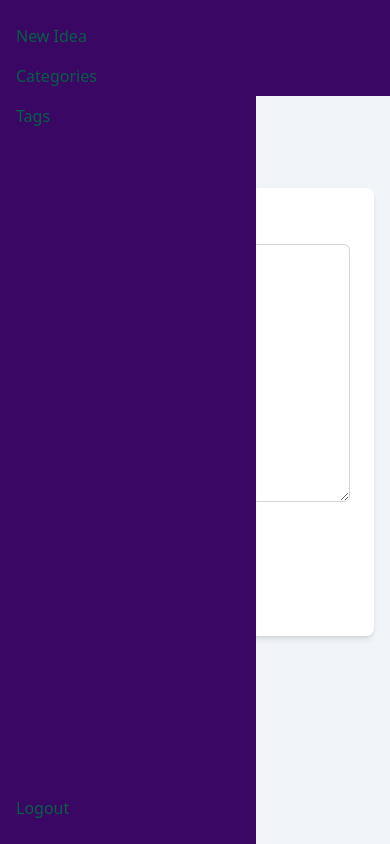
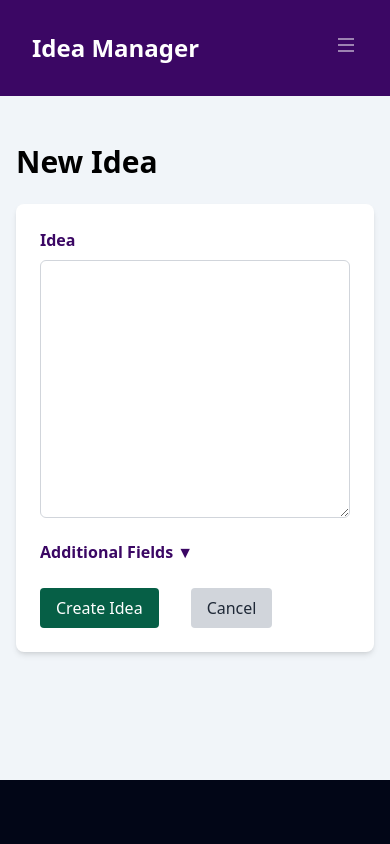
Before and after one commit to elleon003/notes_app, a Django app: page /ideas/create/ in a window 390 px wide. Run offline with Django 5.2, Linux system fonts and the light colour scheme; the visitor is signed in with stand-in values (Sample User, id 1); data that the repository does not hold is empty; some libraries are stand-ins or nearby versions.

Commit message:
Fixed mobile menu, improved app navigation

```diff
--- a/theme/templates/base.html
+++ b/theme/templates/base.html
@@ -1,24 +1,28 @@
 {% load static tailwind_tags %}
 <!DOCTYPE html>
-<html lang="en">
+<html lang="en" class="h-full">
   <head>
     <meta charset="UTF-8" />
     <meta name="viewport" content="width=device-width, initial-scale=1.0" />
     <title>{% block title %}Idea Manager{% endblock %}</title>
     {% tailwind_css %}
   </head>
-  <body class="bg-slate-100">
-    <a href="#main-content" class="sr-only focus:not-sr-only focus:absolute focus:top-0 focus:left-0 bg-purple-950 text-white p-2">Skip to main content</a>
+  <body class="bg-slate-100 flex flex-col h-full">
+    <a
+      href="#main-content"
+      class="sr-only focus:not-sr-only focus:absolute focus:top-0 focus:left-0 bg-purple-950 text-white p-2"
+      >Skip to main content</a
+    >
 
-    <header class="bg-purple-950 p-4">
-      {% include 'includes/nav.html' %}
-    </header>
+    <header class="bg-purple-950 p-4 text-white">{% include 'includes/nav.html' %}</header>
 
-    <main id="main-content" class="container mx-auto mt-8 px-4">
+    <main id="main-content" class="container mx-auto my-12 px-4 shrink-0">
       {% block content %}{% endblock %}
     </main>
 
-    <footer></footer>
+    <footer class="bg-slate-950 text-white mt-auto px-12 py-8">
+
+    </footer>
     <!-- Logout confirmation -->
     <script>
       document.addEventListener('DOMContentLoaded', (event) => {
@@ -39,28 +43,29 @@
       document.addEventListener('DOMContentLoaded', function() {
         const navToggle = document.getElementById('nav-toggle');
         const mobileMenu = document.getElementById('mobile-menu');
-          const mainContent = document.getElementById('main-content');
+        const menuIcon = navToggle.querySelector('svg:first-child');
+        const closeIcon = navToggle.querySelector('svg:last-child');
 
         function openMenu() {
-              mobileMenu.classList.add('open');
+          mobileMenu.classList.remove('-translate-x-full');
           navToggle.setAttribute('aria-expanded', 'true');
-              mobileMenu.setAttribute('aria-hidden', 'false');
-              document.body.style.overflow = 'hidden';
+          menuIcon.classList.add('opacity-0');
+          closeIcon.classList.remove('opacity-0');
         }
 
         function closeMenu() {
-              mobileMenu.classList.remove('open');
+          mobileMenu.classList.add('-translate-x-full');
           navToggle.setAttribute('aria-expanded', 'false');
-              mobileMenu.setAttribute('aria-hidden', 'true');
-              document.body.style.overflow = '';
+          menuIcon.classList.remove('opacity-0');
+          closeIcon.classList.add('opacity-0');
         }
 
         navToggle.addEventListener('click', function(e) {
           e.stopPropagation();
-              if (mobileMenu.classList.contains('open')) {
+          if (mobileMenu.classList.contains('-translate-x-full')) {
+            openMenu();
+          } else {
             closeMenu();
-              } else {
-                  openMenu();
           }
         });
 
@@ -78,6 +83,7 @@
       });
     </script>
 
+
     {% block extra_js %}{% endblock %}
   </body>
 </html>
--- a/theme/templates/ideas/idea_form.html
+++ b/theme/templates/ideas/idea_form.html
@@ -69,12 +69,15 @@ else %}New Idea{% endif %}
       </div>
     </div>
   </div>
-  <button
-    type="submit"
-    class="bg-emerald-800 text-white py-2 px-4 rounded hover:bg-purple-950"
-  >
-    {% if form.instance.pk %}Update{% else %}Create{% endif %} Idea
-  </button>
+  <div class="flex">
+    <button type="submit" class="bg-emerald-800 text-white py-2 px-4 rounded hover:bg-purple-950 hover:ease-in duration-300">
+      {% if form.instance.pk %}Update{% else %}Create{% endif %} Idea
+    </button>
+    <a href="{% url 'home' %}" class="bg-gray-300 text-gray-800 py-2 px-4 rounded ml-8 hover:bg-gray-400 hover:ease-in duration-300">
+        Cancel
+      </a>
+  </div>
+
 </form>
 {% endblock %}
 
--- a/theme/templates/includes/nav.html
+++ b/theme/templates/includes/nav.html
@@ -1,4 +1,4 @@
-<div class="container mx-auto flex justify-between items-center text-white">
+<div class="container mx-auto px-4">
   <nav class="flex items-center justify-between flex-wrap py-4">
     <div class="flex items-center flex-shrink-0 mr-6">
       <a href="{% url 'home' %}" class="font-bold text-2xl">Idea Manager</a>
@@ -6,11 +6,11 @@
     <div class="block lg:hidden">
       <button
   id="nav-toggle"
-        class="text-emerald-800 hover:text-emerald-600"
+  class="text-white relative w-6 h-6"
   aria-label="Toggle menu"
 >
   <svg
-          class="w-6 h-6"
+    class="w-6 h-6 transition-opacity duration-200 ease-in-out"
     fill="none"
     stroke="currentColor"
     viewBox="0 0 24 24"
@@ -23,24 +23,39 @@
       d="M4 6h16M4 12h16M4 18h16"
     ></path>
   </svg>
+  <svg
+    class="w-6 h-6 absolute top-0 left-0 opacity-0 transition-opacity duration-200 ease-in-out"
+    fill="none"
+    stroke="currentColor"
+    viewBox="0 0 24 24"
+    xmlns="http://www.w3.org/2000/svg"
+  >
+    <path
+      strokeLinecap="round"
+      strokeLinejoin="round"
+      strokeWidth="2"
+      d="M6 18L18 6M6 6l12 12"
+    ></path>
+  </svg>
 </button>
+
     </div>
-    <div id="nav-content" class="hidden lg:flex lg:items-center lg:w-auto">
+    <div id="nav-content" class="hidden w-full lg:flex lg:items-center lg:w-auto">
       <div class="lg:flex-grow">
         {% if user.is_authenticated %}
         <a
           href="{% url 'idea_create' %}"
-          class="block mt-4 lg:inline-block lg:mt-0 hover:text-emerald-600 mr-4"
+          class="block mt-4 lg:inline-block lg:mt-0 hover:white p-2 hover:bg-emerald-500 hover:ease-in-out duration-300"
           >New Idea</a
         >
         <a
           href="{% url 'category_list' %}"
-          class="block mt-4 lg:inline-block lg:mt-0 hover:text-emerald-600 mr-4"
+          class="block mt-4 lg:inline-block lg:mt-0 hover:white p-2 hover:bg-emerald-500 hover:ease-in-out duration-300"
           >Categories</a
         >
         <a
           href="{% url 'tag_list' %}"
-          class="block mt-4 lg:inline-block lg:mt-0 hover:text-emerald-600 mr-4"
+          class="block mt-4 lg:inline-block lg:mt-0 hover:white p-2 hover:bg-emerald-500 hover:ease-in-out duration-300"
           >Tags</a
         >
         {% endif %}
@@ -51,7 +66,7 @@
           {% csrf_token %}
           <button
             type="submit"
-            class="block mt-4 lg:inline-block lg:mt-0 hover:text-emerald-600"
+            class="block mt-4 lg:inline-block lg:mt-0 hover:text-white p-2 hover:bg-emerald-500 hover:ease-in-out duration-300"
           >
             Logout
           </button>
@@ -59,33 +74,32 @@
         {% else %}
         <a
           href="{% url 'login' %}"
-          class="block mt-4 lg:inline-block lg:mt-0 hover:text-emerald-600"
+          class="block mt-4 lg:inline-block lg:mt-0 hover:text-white p-2 hover:bg-emerald-500 hover:ease-in-out duration-300"
           >Login</a
         >
         {% endif %}
       </div>
     </div>
+  </nav>
+</div>
 
-    <div
-      id="mobile-menu"
-      class="lg:hidden fixed inset-y-0 left-0 w-64 bg-purple-950 text-emerald-800 p-4 menu-slide z-40"
-    >
+<div id="mobile-menu" class="lg:hidden fixed inset-y-0 left-0 w-64 bg-purple-950 text-white p-4 transform -translate-x-full transition-transform duration-200 ease-in-out z-40">
   <div class="flex flex-col h-full">
     <div class="flex-grow">
       {% if user.is_authenticated %}
       <a
         href="{% url 'idea_create' %}"
-            class="block py-2 hover:text-emerald-600"
+        class="block py-2 hover:bg-emerald-500"
         >New Idea</a
       >
       <a
         href="{% url 'category_list' %}"
-            class="block py-2 hover:text-emerald-600"
+        class="block py-2 hover:bg-emerald-500"
         >Categories</a
       >
       <a
         href="{% url 'tag_list' %}"
-            class="block py-2 hover:text-emerald-600"
+        class="block py-2 hover:bg-emerald-500"
         >Tags</a
       >
       {% endif %}
@@ -96,61 +110,16 @@
         {% csrf_token %}
         <button
           type="submit"
-              class="block w-full text-left py-2 hover:text-emerald-600"
+          class="block w-full text-left py-2 hover:bg-emerald-500"
         >
           Logout
         </button>
       </form>
       {% else %}
-          <a href="{% url 'login' %}" class="block py-2 hover:text-emerald-600"
+      <a href="{% url 'login' %}" class="block py-2 hover:bg-emerald-500"
         >Login</a
       >
       {% endif %}
     </div>
   </div>
 </div>
-    <div
-      id="mobile-menu"
-      class="lg:hidden fixed inset-y-0 left-0 w-64 bg-purple-950 text-emerald-800 p-4 menu-slide z-40"
-    >
-      <div class="flex flex-col h-full">
-        <div class="flex-grow">
-          {% if user.is_authenticated %}
-          <a
-            href="{% url 'idea_create' %}"
-            class="block py-2 hover:text-emerald-600"
-            >New Idea</a
-          >
-          <a
-            href="{% url 'category_list' %}"
-            class="block py-2 hover:text-emerald-600"
-            >Categories</a
-          >
-          <a
-            href="{% url 'tag_list' %}"
-            class="block py-2 hover:text-emerald-600"
-            >Tags</a
-          >
-          {% endif %}
-        </div>
-        <div>
-          {% if user.is_authenticated %}
-          <form method="post" action="{% url 'logout' %}">
-            {% csrf_token %}
-            <button
-              type="submit"
-              class="block w-full text-left py-2 hover:text-emerald-600"
-            >
-              Logout
-            </button>
-          </form>
-          {% else %}
-          <a href="{% url 'login' %}" class="block py-2 hover:text-emerald-600"
-            >Login</a
-          >
-          {% endif %}
-        </div>
-      </div>
-    </div>
-  </nav>
-</div>
```
Also changed, not shown: theme/templates/ideas/idea_detail.html (+7 -2 lines). Lines whose indentation alone changed are shown as unchanged.
